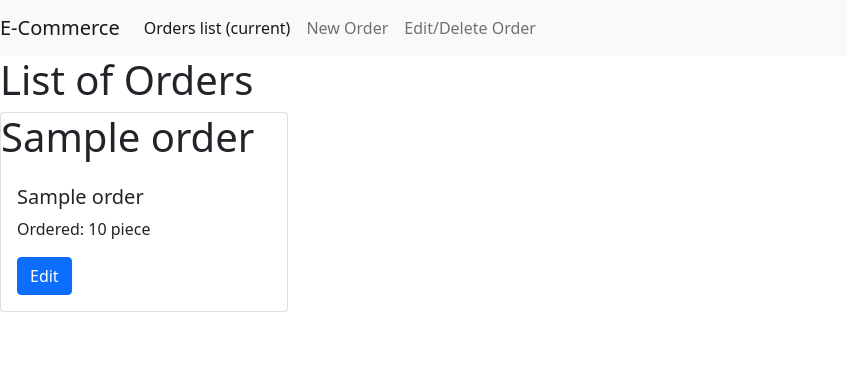
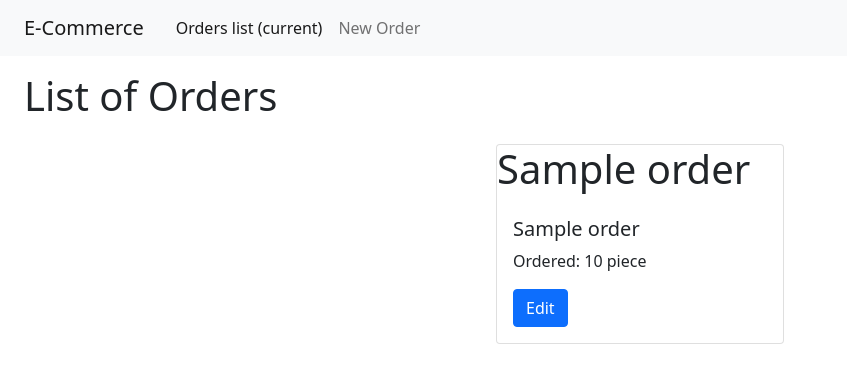
Before and after one commit to sisadm/Ecommerce-Orders-Screen, a Django app: page /orders/ in a window 1280 px wide. Shown: the top 383 px of the page, without its empty margins (0-847 px from the left). Run offline with Django 5.2, Linux system fonts and the light colour scheme; tables that the repository leaves empty hold one stand-in row (values such as "Sample post").

Commit message:
link css, nav-bar, list each element

```diff
--- a/orders/templates/orders/order_list.html
+++ b/orders/templates/orders/order_list.html
@@ -7,36 +7,59 @@
     <title>Basic E-commerce Orders page</title>
     <link rel="stylesheet" href="https://cdn.jsdelivr.net/npm/bootstrap@5.1.3/dist/css/bootstrap.min.css" integrity="sha384-1BmE4kWBq78iYhFldvKuhfTAU6auU8tT94WrHftjDbrCEXSU1oBoqyl2QvZ6jIW3" crossorigin="anonymous">
     <link rel="stylesheet" href="https://fonts.googleapis.com/css?family=Lobster&subset=latin,latin-ext">
+    {% load static %}
+    <link rel="stylesheet" href="{% static 'css/index.css' %}">
+
 
 </head>
 <body>
+
     <nav class="navbar navbar-expand-lg navbar-light bg-light">
-        <a class="navbar-brand" href="#">E-Commerce</a>
+        <a class="navbar-brand mx-4" href="#">E-Commerce</a>
         <button class="navbar-toggler" type="button" data-toggle="collapse" data-target="#navbarNavAltMarkup" aria-controls="navbarNavAltMarkup" aria-expanded="false" aria-label="Toggle navigation">
           <span class="navbar-toggler-icon"></span>
         </button>
         <div class="collapse navbar-collapse" id="navbarNavAltMarkup">
           <div class="navbar-nav">
-            <a class="nav-item nav-link active" href="{% url 'orders_list' %}">Orders list <span class="sr-only">(current)</span></a>
-            <a class="nav-item nav-link" href="{% url 'new_orders' %}">New Order</a>
-            <a class="nav-item nav-link" href="{% url 'edit_orders' %}">Edit/Delete Order</a>
+            <a class="nav-item nav-link active" href="{% url 'orders_list' %}">Orders list
+                {% url 'orders_list' as the_url %}
+                {% if request.path == the_url %}
+                    <span class="sr-only">(current)</span>
+                {% endif %}
+            </a>
+
+            <a class="nav-item nav-link" href="{% url 'new_orders' %}">New Order
+                {% url 'new_orders' as the_url %}
+                {% if request.path == the_url %}
+                    <span class="sr-only">(current)</span>
+                {% endif %}
+            </a>
+
+
           </div>
         </div>
     </nav>
 
-    <section>
-        <h1>List of Orders</h1>
+    <section class="mt-3">
+        {% url 'orders_list' as the_url %}
+        {% if request.path == the_url %}
+            <h1 class="mx-4">List of Orders</h1>
+        {% endif %}
 
+
+        <div class="d-flex justify-content-around p-2 mt-1">
             {% for order in orders%}
-        <div class="card" style="width: 18rem;">
+            <div class="card m-2" style="width: 18rem;">
                 <h1>{{order.product_name}}</h1>
                 <div class="card-body">
                     <h5 class="card-title">{{order.customer_name}}</h5>
                     <p class="card-text">Ordered: {{order.quantity}} piece</p>
-              <a href="{% url 'edit_orders' %}" class="btn btn-primary">Edit</a>
+                    <a href="{% url 'edit_orders' order.id %}" class="btn btn-primary">Edit</a>
                 </div>
         </div>
         {% endfor %}
+        </div>
+
 
     </section>
 
```
Lines whose indentation alone changed are shown as unchanged.
